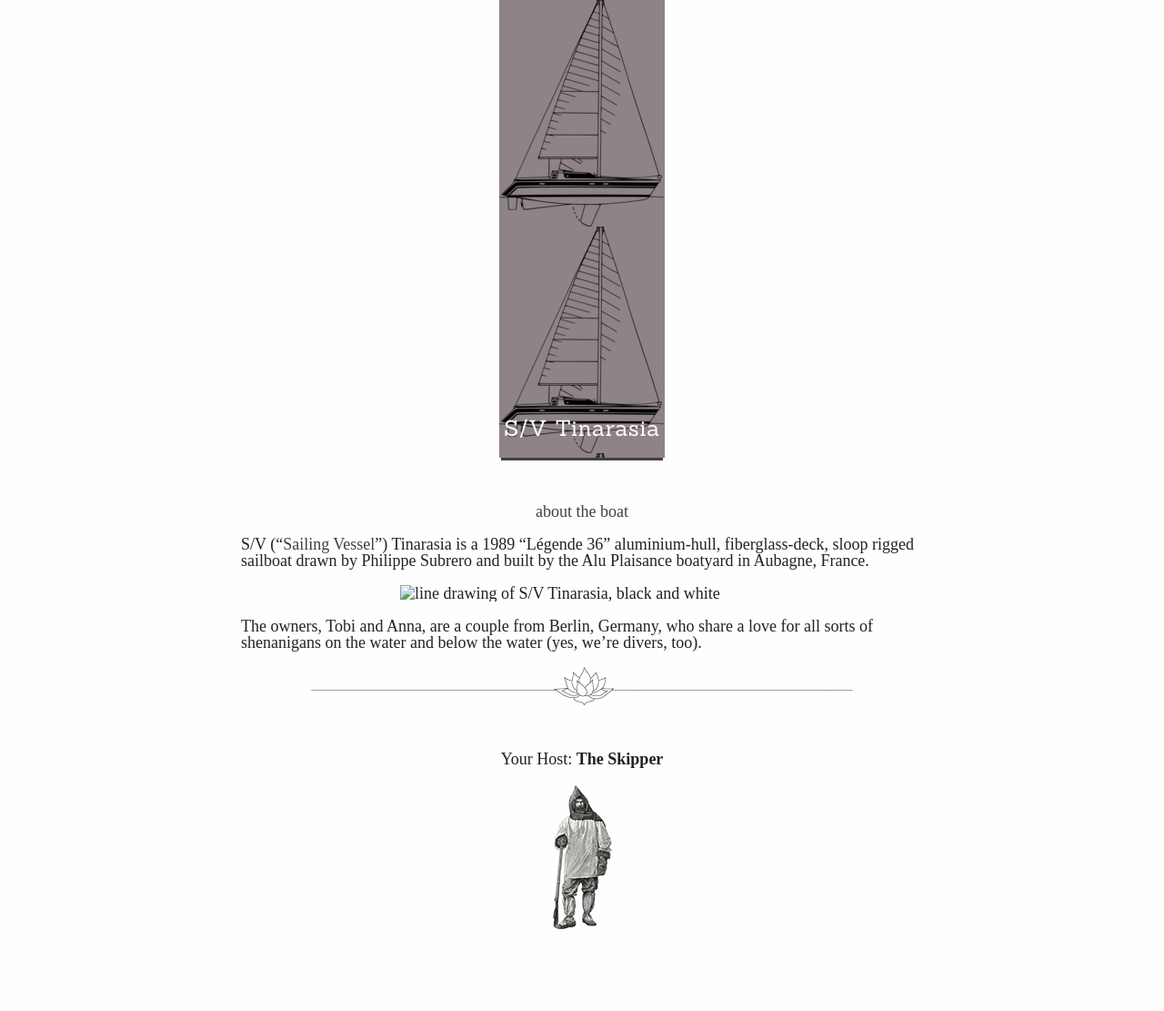
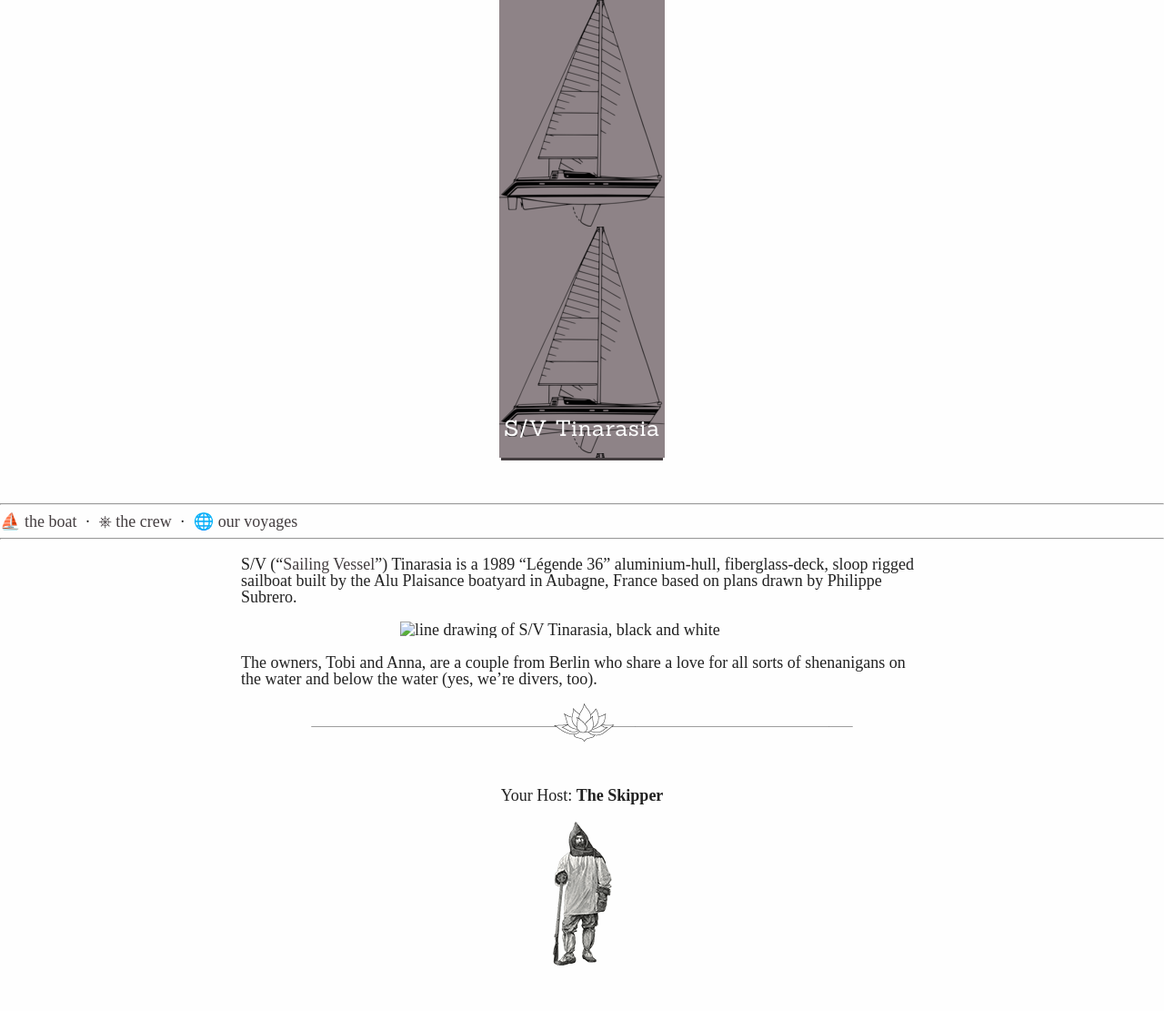
Before and after one commit to tinarasia/sailing-web, a Jekyll site: the page built from about.md, in a window 1280 px wide. Shown: the whole page at 91% size. Built offline with Jekyll 4.4.1, drawn with Linux system fonts in a browser that asks for light colours; before the commit the page ends 1071 px from its top, so only the background shows below that.

Commit message:
minor tweaks

```diff
--- a/_includes/header.html
+++ b/_includes/header.html
@@ -5,5 +5,11 @@
 </header>
 
 <p align="center">
-<a href="/about/">about the boat</a>
+<hr>
+<a href="/about/">&#x26F5; the boat</a>
+&nbsp;&#xB7;&nbsp;
+<a href="/crew/">&#x2388; the crew</a>
+&nbsp;&#xB7;&nbsp;
+<a href="/">&#x1F310; our voyages</a>
+<hr>
 </p>
--- a/about.md
+++ b/about.md
@@ -1,13 +1,15 @@
 ---
-permalink: /about/
+permalink: /boat/
 layout: page
 ---
 
-S/V ("[Sailing Vessel](/vessel_vs_yacht/)") Tinarasia is a 1989 "Légende 36" aluminium-hull,
-fiberglass-deck, sloop rigged sailboat drawn by Philippe Subrero and built by the Alu Plaisance boatyard in Aubagne, France.
+S/V ("[Sailing Vessel](/vessel_vs_yacht/)") Tinarasia is a 1989 "Légende 36"
+aluminium-hull, fiberglass-deck, sloop rigged sailboat built by the Alu
+Plaisance boatyard in Aubagne, France based on plans drawn by Philippe
+Subrero.
 
 ![line drawing of S/V Tinarasia, black and white](img/banner.png){: width="400" style="display:block; margin-left:auto; margin-right:auto"}
 
-The owners, Tobi and Anna, are a couple from Berlin, Germany, who share
-a love for all sorts of shenanigans on the water and below the water (yes,
-we're divers, too).
+The owners, Tobi and Anna, are a couple from Berlin who share a love for all
+sorts of shenanigans on the water and below the water (yes, we're divers,
+too).
```
